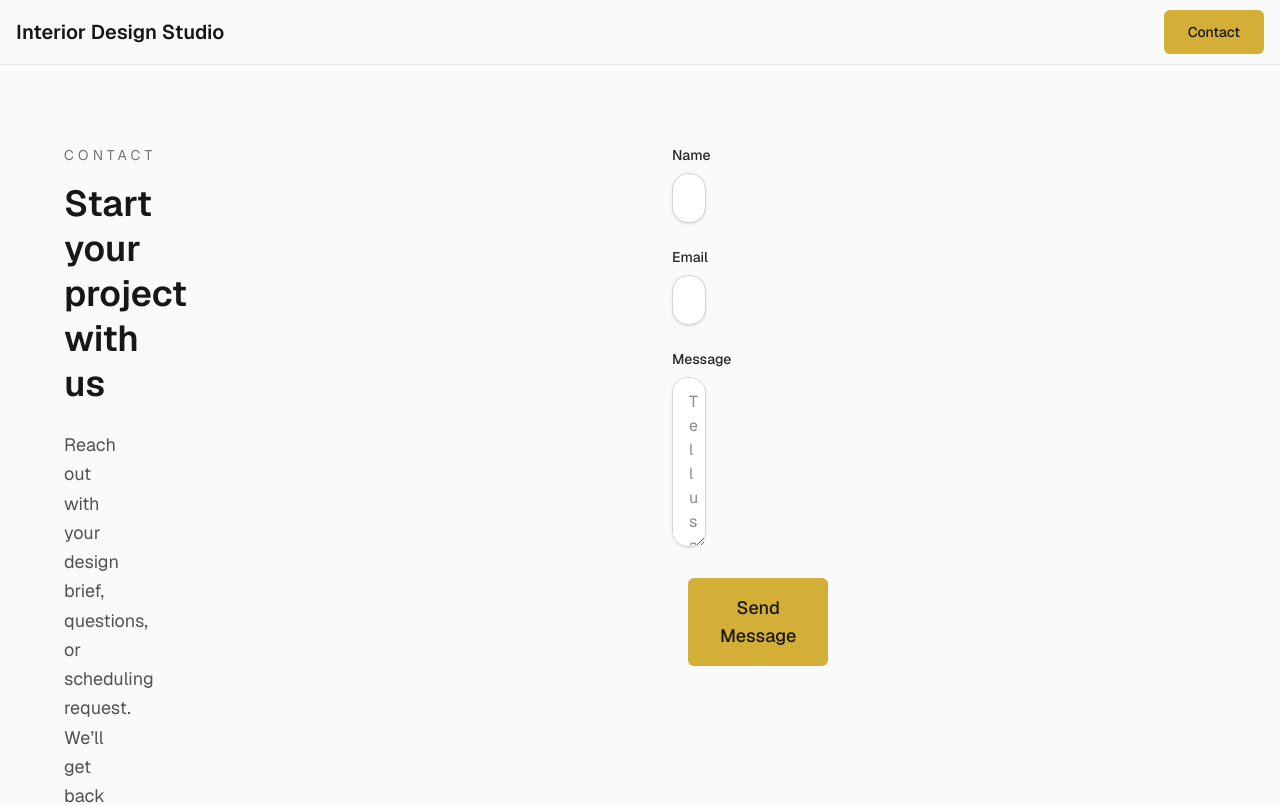
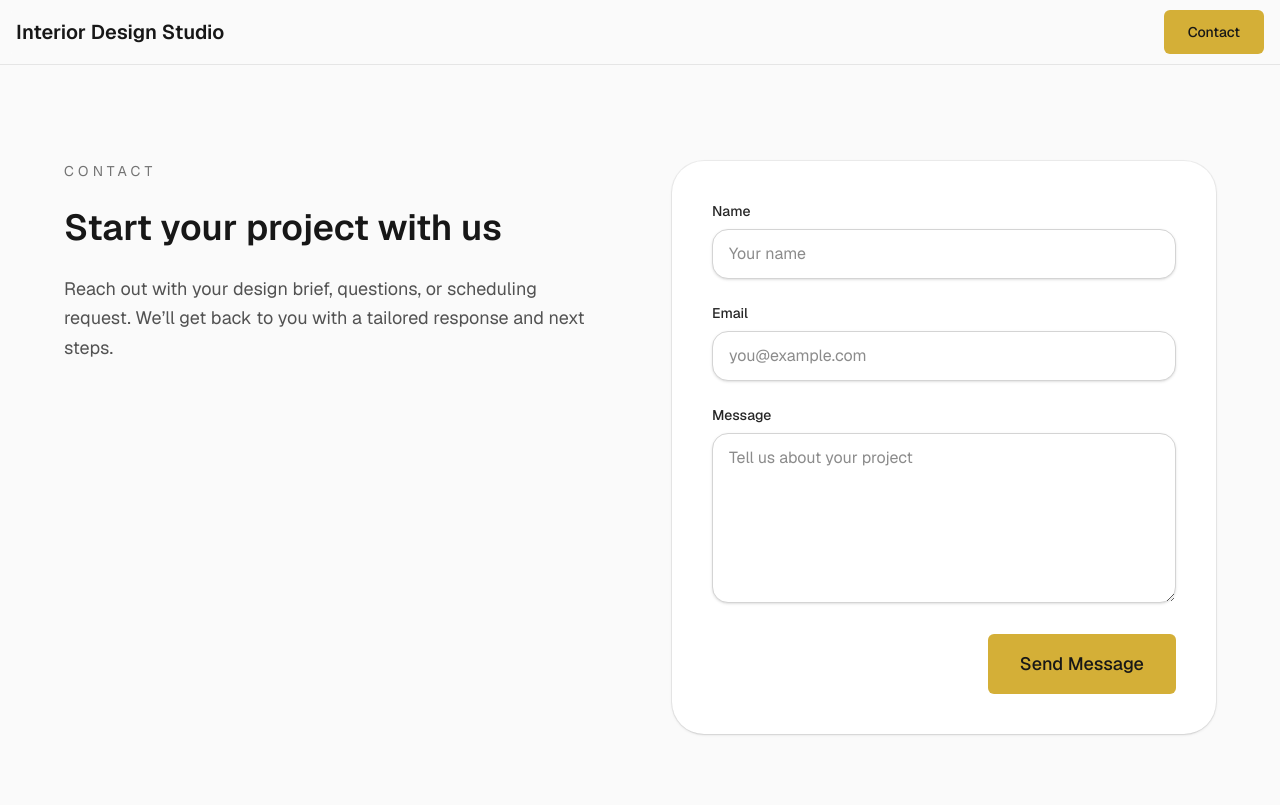
Before and after one commit to Jo-Austen/interior-design-website, a Next.js app: page /contact in a window 1280 px wide. Shown: the top 805 px of the page. Built offline with nearby package versions, Linux system fonts and the light colour scheme.

Commit message:
update agent.md| fix ui width was blocked

```diff
--- a/src/app/about/page.tsx
+++ b/src/app/about/page.tsx
@@ -6,7 +6,7 @@ export default function AboutPage() {
   return (
     <div>
       <Section className="bg-neutral-50 py-20">
-        <div className="mx-auto max-w-3xl text-center px-4 sm:px-6">
+        <div className="mx-auto max-w-6xl text-center px-4 sm:px-6">
           <p className="text-sm uppercase tracking-[0.3em] text-neutral-500 mb-4">About</p>
           <h1 className="text-heading-1 text-neutral-900 mb-6">Crafting premium interiors with purpose</h1>
           <p className="text-lg text-neutral-600 leading-relaxed">
--- a/src/app/contact/page.tsx
+++ b/src/app/contact/page.tsx
@@ -4,13 +4,13 @@ import { ContactForm } from "@/components/ContactForm";
 export default function ContactPage() {
   return (
     <div>
-      <Section className="bg-neutral-50 py-20">
-        <div className="grid gap-16 grid-cols-1 lg:grid-cols-2 lg:items-start">
-          <div className="flex flex-col justify-center text-center md:text-left max-w-xl">
-            <p className="text-sm uppercase tracking-[0.3em] text-neutral-500 mb-4">
+      <Section className="bg-neutral-50 py-24">
+        <div className="mx-auto grid max-w-6xl gap-16 grid-cols-1 xl:grid-cols-2 xl:items-start">
+          <div className="mx-auto flex max-w-6xl flex-col justify-center text-center md:text-left lg:mx-0 space-y-6">
+            <p className="text-sm uppercase tracking-[0.3em] text-neutral-500">
               Contact
             </p>
-            <h1 className="text-heading-1 text-neutral-900 mb-6 leading-tight sm:leading-snug">
+            <h1 className="text-heading-1 text-neutral-900 leading-tight sm:leading-snug">
               Start your project with us
             </h1>
             <p className="text-lg text-neutral-600 leading-relaxed">
@@ -18,7 +18,7 @@ export default function ContactPage() {
             </p>
           </div>
 
-          <div className="w-full max-w-xl">
+          <div className="w-full mx-auto max-w-6xl rounded-[2rem] bg-white p-8 shadow-sm ring-1 ring-black/5 sm:p-10">
             <ContactForm />
           </div>
         </div>
--- a/src/app/page.tsx
+++ b/src/app/page.tsx
@@ -9,7 +9,7 @@ export default function Home() {
     <div>
       {isTemporaryLanding ? (
         <section className="min-h-[calc(100vh-6rem)] flex flex-col items-center justify-center bg-neutral-50 px-4 py-24 text-center">
-          <div className="mx-auto max-w-3xl">
+          <div className="mx-auto max-w-6xl">
             <p className="text-sm uppercase tracking-[0.3em] text-neutral-500 mb-4">
               Interior Design Studio
             </p>
--- a/src/app/projects/page.tsx
+++ b/src/app/projects/page.tsx
@@ -11,7 +11,7 @@ export default function ProjectsPage() {
   return (
     <div>
       <Section className="bg-neutral-50 py-20">
-        <div className="mx-auto max-w-3xl text-center px-4 sm:px-6">
+        <div className="mx-auto max-w-6xl text-center px-4 sm:px-6">
           <p className="text-sm uppercase tracking-[0.3em] text-neutral-500 mb-4">Projects</p>
           <h1 className="text-heading-1 text-neutral-900 mb-6">Selected work</h1>
           <p className="text-lg text-neutral-600 leading-relaxed">
--- a/src/app/services/page.tsx
+++ b/src/app/services/page.tsx
@@ -20,7 +20,7 @@ export default function ServicesPage() {
   return (
     <div>
       <Section className="bg-white py-20">
-        <div className="mx-auto max-w-3xl text-center px-4 sm:px-6">
+        <div className="mx-auto max-w-6xl text-center px-4 sm:px-6">
           <p className="text-sm uppercase tracking-[0.3em] text-neutral-500 mb-4">Services</p>
           <h1 className="text-heading-1 text-neutral-900 mb-6">Design services for every scale</h1>
           <p className="text-lg text-neutral-600 leading-relaxed">
--- a/src/components/ContactForm.tsx
+++ b/src/components/ContactForm.tsx
@@ -55,7 +55,7 @@ export function ContactForm() {
   };
 
   return (
-    <form onSubmit={handleSubmit} className="mx-auto w-full max-w-2xl space-y-6">
+    <form onSubmit={handleSubmit} className="mx-auto w-full max-w-6xl space-y-6">
       <div>
         <label className="block text-sm font-medium text-neutral-800 mb-2" htmlFor="name">
           Name
```
Also changed, not shown: 1 other file (tests, documents, lock files or other folders).
